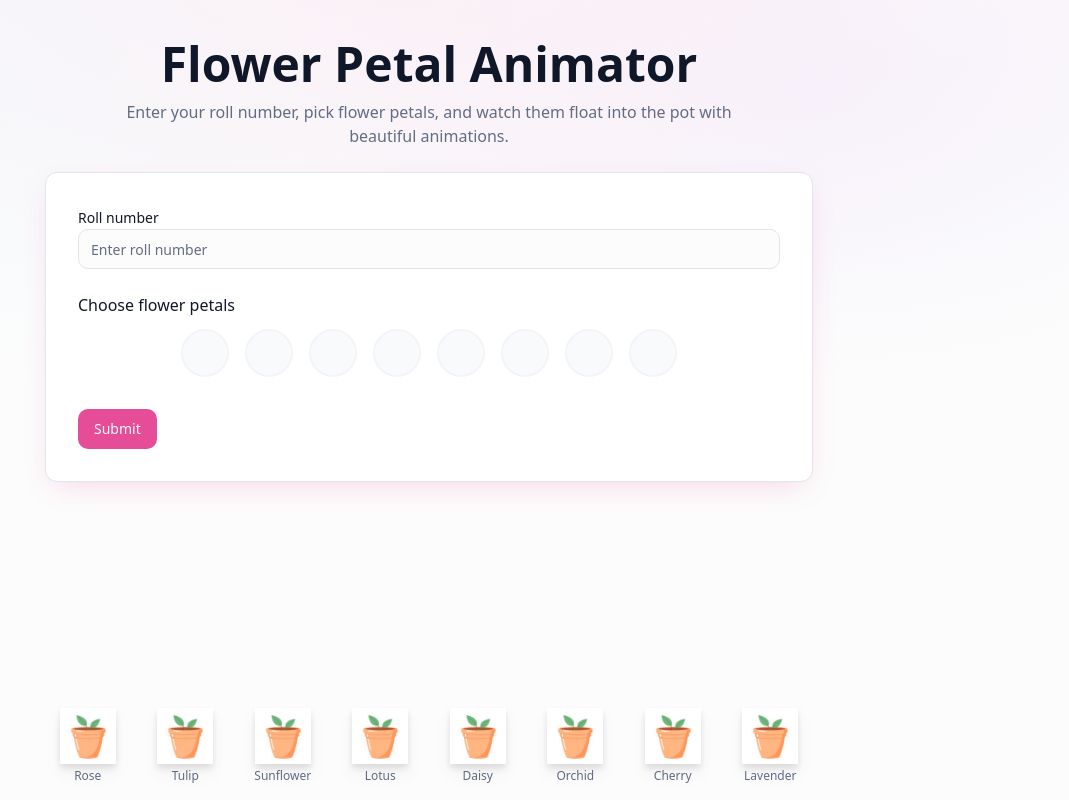
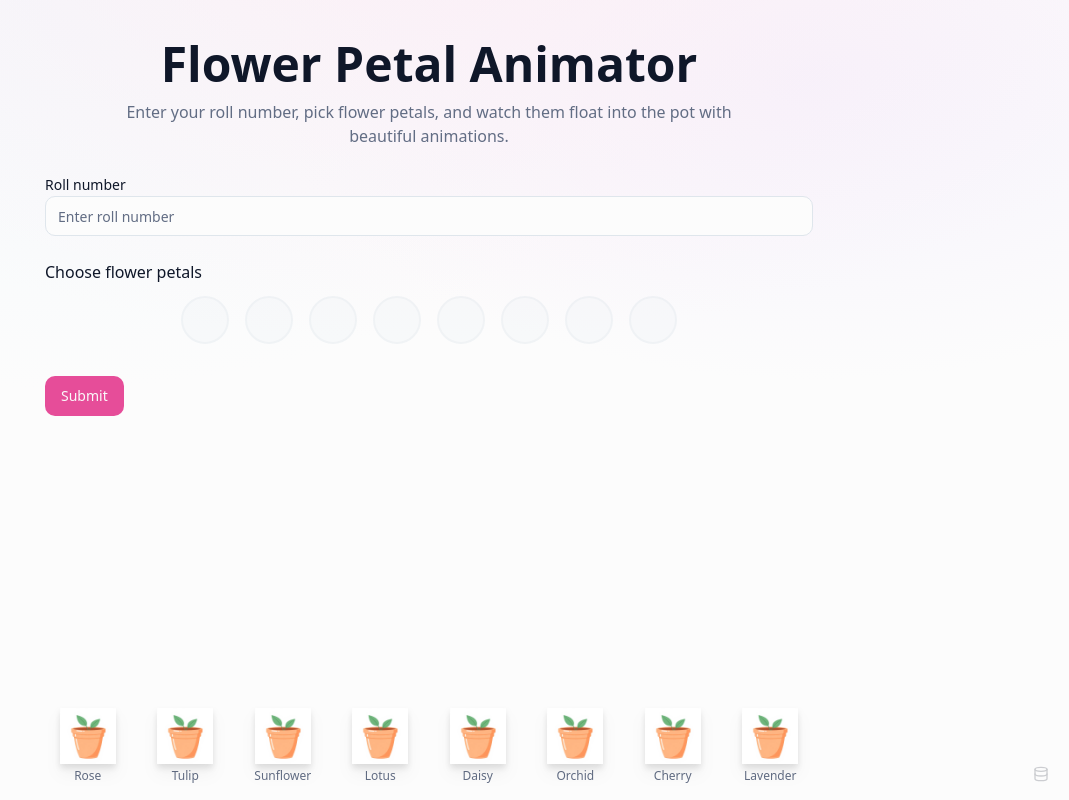
Before and after one commit to deeptnd/petal-parade-animation-63, a React (Vite) app: page / in a window 1280 px wide. Shown: the whole page, without its empty margins (211-1280 px from the left). Built offline with nearby package versions, Linux system fonts and the light colour scheme.

Commit message:
Refactor entry view and add export button
Remove the large rectangle and add a hidden button to view and download all entries.

```diff
--- a/src/pages/Index.tsx
+++ b/src/pages/Index.tsx
@@ -3,8 +3,11 @@ import { Button } from "@/components/ui/button";
 import { Input } from "@/components/ui/input";
 import { Checkbox } from "@/components/ui/checkbox";
 import { Label } from "@/components/ui/label";
+import { Dialog, DialogContent, DialogHeader, DialogTitle, DialogTrigger } from "@/components/ui/dialog";
 import { useToast } from "@/hooks/use-toast";
 import { supabase } from "@/integrations/supabase/client";
+import { EntriesList } from "@/components/EntriesList";
+import { Database } from "lucide-react";
 import confetti from "canvas-confetti";
 
 import PotImg from "@/assets/pot.png";
@@ -172,8 +175,7 @@ const Index = () => {
       </header>
 
       <main className="container mx-auto pb-44">
-        <section className="max-w-3xl mx-auto p-6 md:p-8 surface-card animate-enter">
-          <form onSubmit={onSubmit} className="space-y-6">
+        <form onSubmit={onSubmit} className="space-y-6 max-w-3xl mx-auto">
           <div className="text-left">
             <Label htmlFor="roll" className="text-sm">Roll number</Label>
             <Input
@@ -212,7 +214,6 @@ const Index = () => {
             </Button>
           </div>
         </form>
-        </section>
       </main>
 
       {/* Fixed individual pots at the bottom */}
@@ -238,6 +239,27 @@ const Index = () => {
           </div>
         </div>
       </div>
+
+      {/* Hidden admin button */}
+      <Dialog>
+        <DialogTrigger asChild>
+          <Button
+            variant="ghost"
+            size="sm"
+            className="fixed bottom-2 right-2 opacity-20 hover:opacity-100 transition-opacity"
+          >
+            <Database size={16} />
+          </Button>
+        </DialogTrigger>
+        <DialogContent className="max-w-4xl max-h-[80vh] overflow-hidden">
+          <DialogHeader>
+            <DialogTitle>All Entries</DialogTitle>
+          </DialogHeader>
+          <div className="overflow-auto max-h-[60vh]">
+            <EntriesList />
+          </div>
+        </DialogContent>
+      </Dialog>
     </div>
   );
 };
```
Lines whose indentation alone changed are shown as unchanged.
